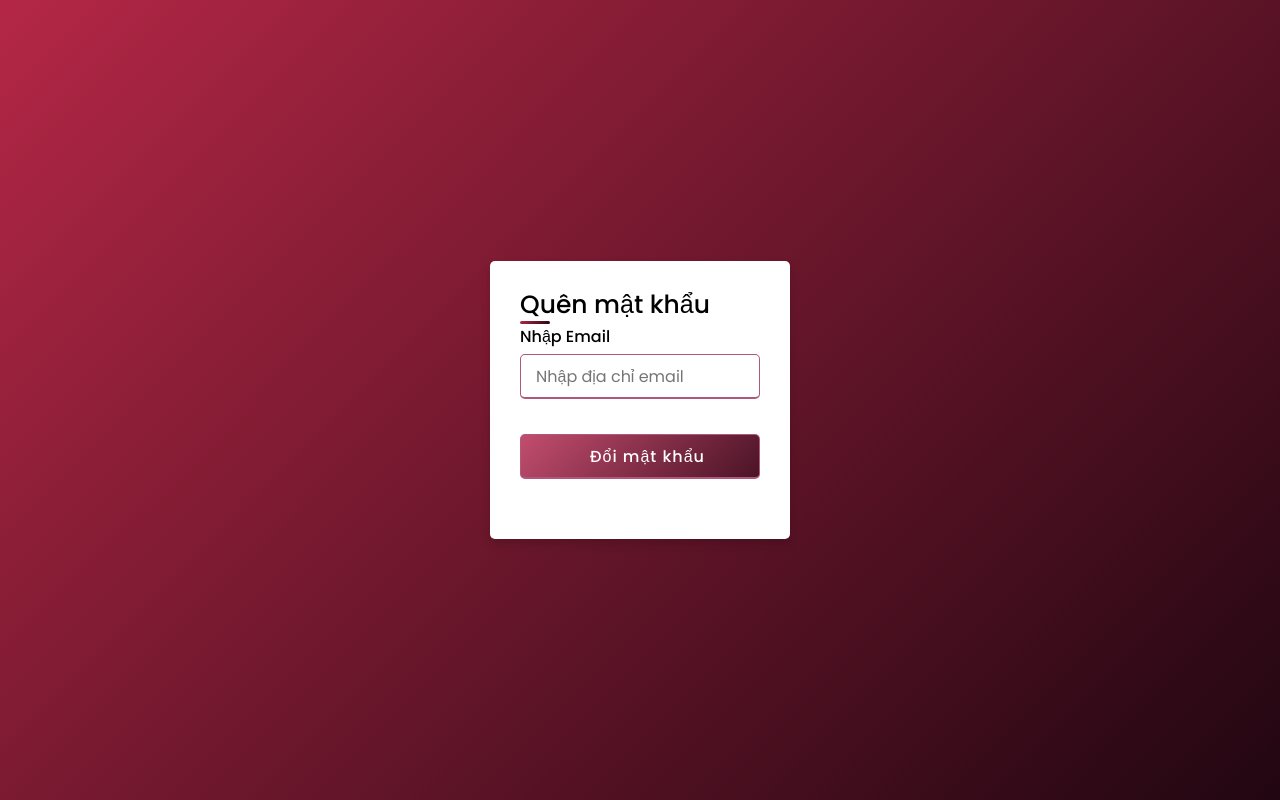
After one commit to DuyLong2001/Nhom10_PHP, a PHP site: page /quenmatkhau.php in a window 1280 px wide. The commit adds this page. Run offline with PHP 8.4, Linux system fonts and the light colour scheme.

Commit message:
new upload quenmk

```diff
--- a/DoAnphp/css/style_dangki.css
+++ b/DoAnphp/css/style_dangki.css
@@ -14,8 +14,8 @@ body{
   background: linear-gradient(135deg, #b42746, #210611);
 }
 .container{
-  max-width: 700px;
-  width: 100%;
+  max-width: 300px;
+  width: 60%;
   background-color: #fff;
   padding: 25px 30px;
   border-radius: 5px;
@@ -36,15 +36,10 @@ body{
   border-radius: 5px;
   background: linear-gradient(135deg,#b42746, #210611);
 }
-.content form .user-details{
-  display: flex;
-  flex-wrap: wrap;
-  justify-content: space-between;
-  margin: 20px 0 12px 0;
-}
+
 form .user-details .input-box{
   margin-bottom: 15px;
-  width: calc(100% / 2 - 20px);
+
 }
 form .input-box span.details{
   display: block;
--- a/DoAnphp/dangnhap.php
+++ b/DoAnphp/dangnhap.php
@@ -82,7 +82,7 @@
                                 Nhớ mật khẩu
                             </label>
                         </div>
-                        <a href="#!" class="text-body">Quên mật khẩu?</a>
+                        <a href="./quenmatkhau.php" class="text-body">Quên mật khẩu?</a>
                     </div>
 
                     <div class="text-center text-lg-start mt-4 pt-2">
--- /dev/null
+++ b/DoAnphp/quenmatkhau.php
@@ -0,0 +1,59 @@
+<!DOCTYPE html>
+<!-- Designined by CodingLab - youtube.com/codinglabyt -->
+<html lang="en" dir="ltr">
+  <head>
+    <meta charset="UTF-8">
+    <title>Đăng kí tài khoản</title>
+    <link rel="stylesheet" href="./css/style_dangki.css">
+     <meta name="viewport" content="width=device-width, initial-scale=1.0">
+   </head>
+<body>
+  <?php
+    include("connect.php");
+    $loi= "";
+    if(isset($_POST['submit'])){
+        $email=$_POST['email'];
+        $query="SELECT * FROM khach_hang WHERE Email='$email'";
+        $result=mysqli_query($conn,$query);
+        if (mysqli_num_rows($result) == 0) {
+            $loi = "Email bạn nhập chưa đăng kí tài khoản thành viên";
+        }
+        else{
+            $mk=rand(0,999999);
+            $matkhaumoi=MD5($mk);
+            $query="UPDATE khach_hang SET MatKhau='$matkhaumoi' WHERE Email='$email'";
+            $result=mysqli_query($conn,$query);
+            echo "<script>
+			alert('Mật khẩu mới của bạn là: ".$mk."');location = ' ./dangnhap.php';
+			</script>";
+
+        }
+      }
+
+
+
+  ?>
+  <div class="container">
+    <div class="title">Quên mật khẩu</div>
+    <div class="content">
+      <form method="post">
+        <table align="center">
+        <div class="user-details">
+          <div class="input-box">
+            <span class="details">Nhập Email</span>
+            <?php if($loi != 0){?>
+                <div class="alert alert-danger"><?php echo $loi;?></div>
+            <?php }?>
+            <input type="email" placeholder="Nhập địa chỉ email" name="email" value="<?php if(isset($email)) echo $email;?>">
+            <div class="button">
+                <input type="submit" name="submit" value="Đổi mật khẩu">
+            </div>
+          </div>
+        </div>
+        </table>
+      </form>
+    </div>
+  </div>
+
+</body>
+</html>
```
